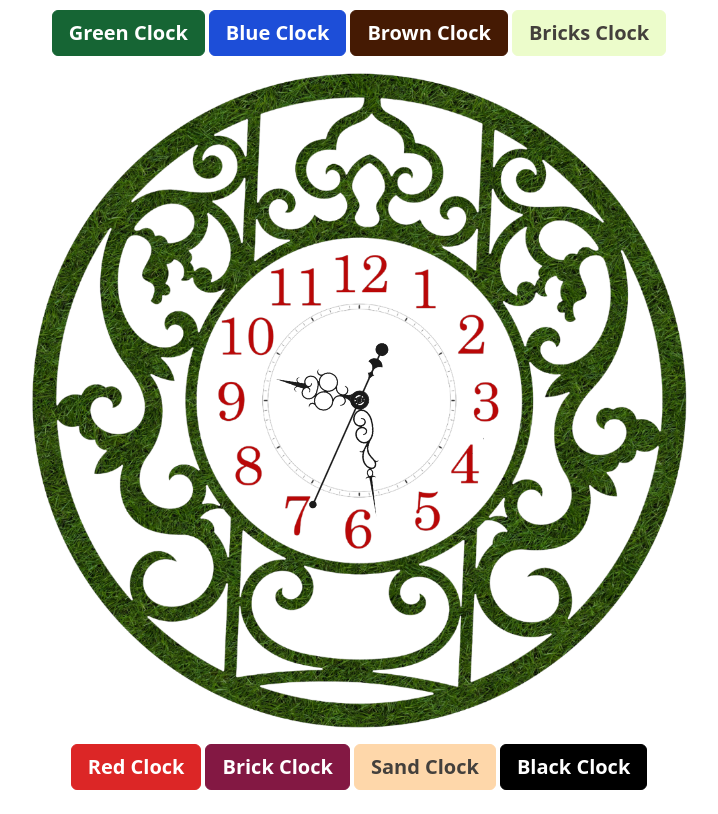
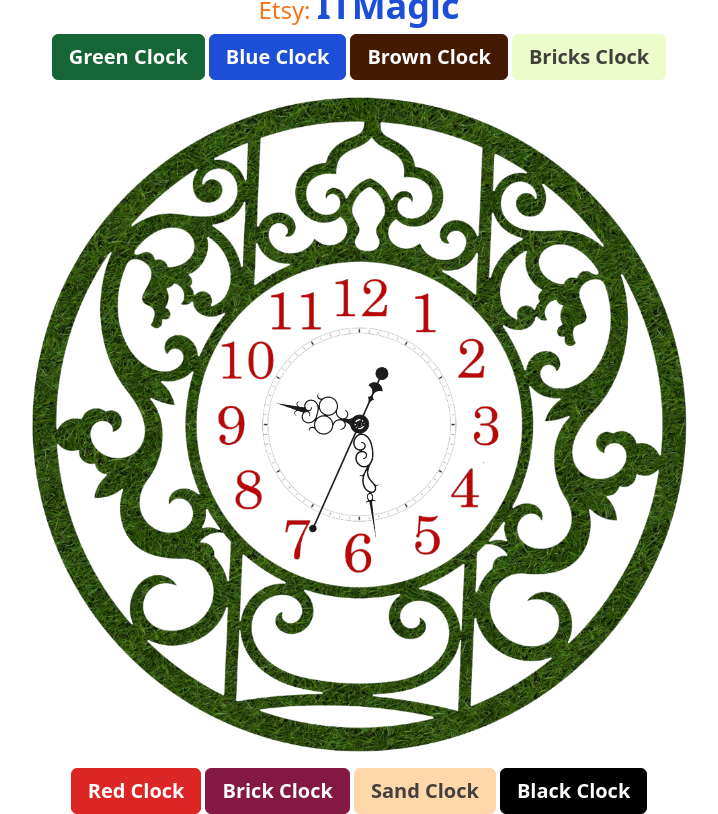
Before and after one commit to IT-Magic-TS/clock, a plain HTML site: page index.html in a window 1280 px wide. Shown: the whole page, without its empty margins (281-999 px from the left). Drawn offline with Linux system fonts and the light colour scheme.

Commit message:
Update Title

```diff
--- a/index.html
+++ b/index.html
@@ -10,7 +10,7 @@
 <body>
 
   <section class="h-[100vh] w-full flex flex-col justify-center items-center">
-
+    <a href="https://www.etsy.com/uk/shop/ITMagic" class="mb-2"><span class="text-2xl text-orange-500">Etsy: </span><span class="text-4xl text-blue-700 font-semibold">ITMagic</span></a>
     <div class="mb-2 flex flex-col md:flex-row gap-1">
       <button
         type="button"
```
Also changed, not shown: dist/output.css.
